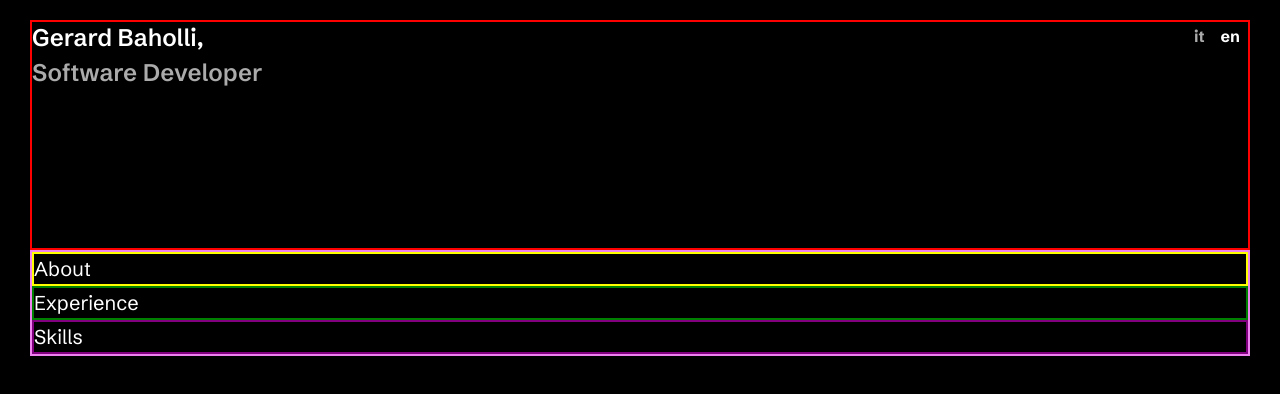
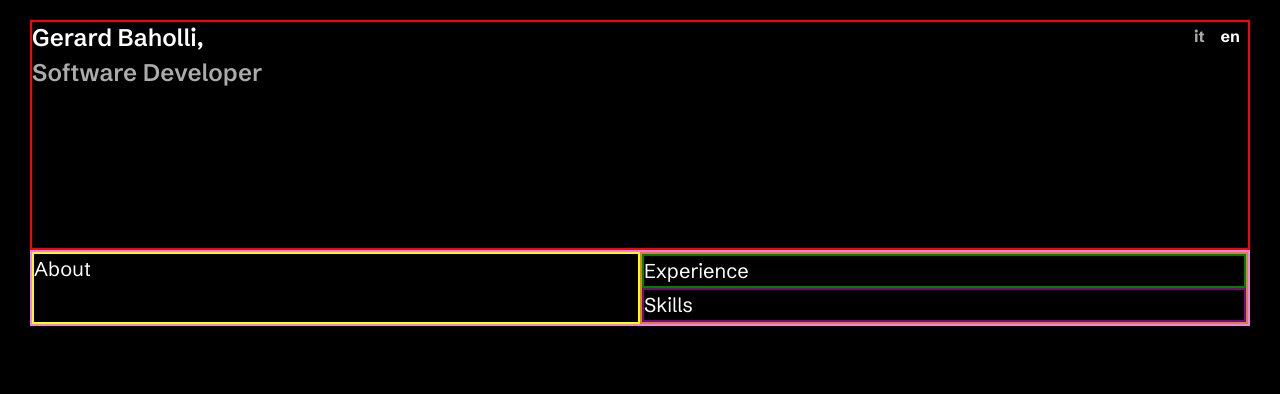
Before and after one commit to gerardbaholli/gerardbaholli.dev, a React (Vite) app: page / in a window 1280 px wide. Shown: the top 394 px of the page. Built offline with nearby package versions, Linux system fonts and the light colour scheme.

Commit message:
Add background container

```diff
--- /dev/null
+++ b/src/components/Background/Background.css
@@ -0,0 +1,3 @@
+.background-container {
+    border: 2px solid peru;
+}
--- /dev/null
+++ b/src/components/Background/Background.jsx
@@ -0,0 +1,12 @@
+import "./Background.css";
+import Experience from "../Experience/Experience.jsx";
+import Skills from "../Skills/Skills.jsx";
+
+export default function Background() {
+    return (
+        <div className="background-container">
+            <Experience />
+            <Skills />
+        </div>
+    );
+}
--- a/src/components/Content/Content.css
+++ b/src/components/Content/Content.css
@@ -1,3 +1,13 @@
 .content-container {
     border: 2px solid violet;
+    display: grid;
+    /* gap: 20px; */
+    grid-template-columns: 1fr; /* mobile: colonna unica */
 }
+
+/* Desktop ≥ 800px → 2 colonne */
+@media (min-width: 800px) {
+    .content-container {
+        grid-template-columns: 1fr 1fr;
+    }
+}
--- a/src/components/Content/Content.jsx
+++ b/src/components/Content/Content.jsx
@@ -1,14 +1,12 @@
 import "./Content.css";
 import About from "../About/About.jsx";
-import Experience from "../Experience/Experience.jsx";
-import Skills from "../Skills/Skills.jsx";
+import Background from "../Background/Background.jsx";
 
 export default function Content() {
     return (
         <div className="content-container">
             <About />
-            <Experience />
-            <Skills />
+            <Background />
         </div>
     );
 }
```
